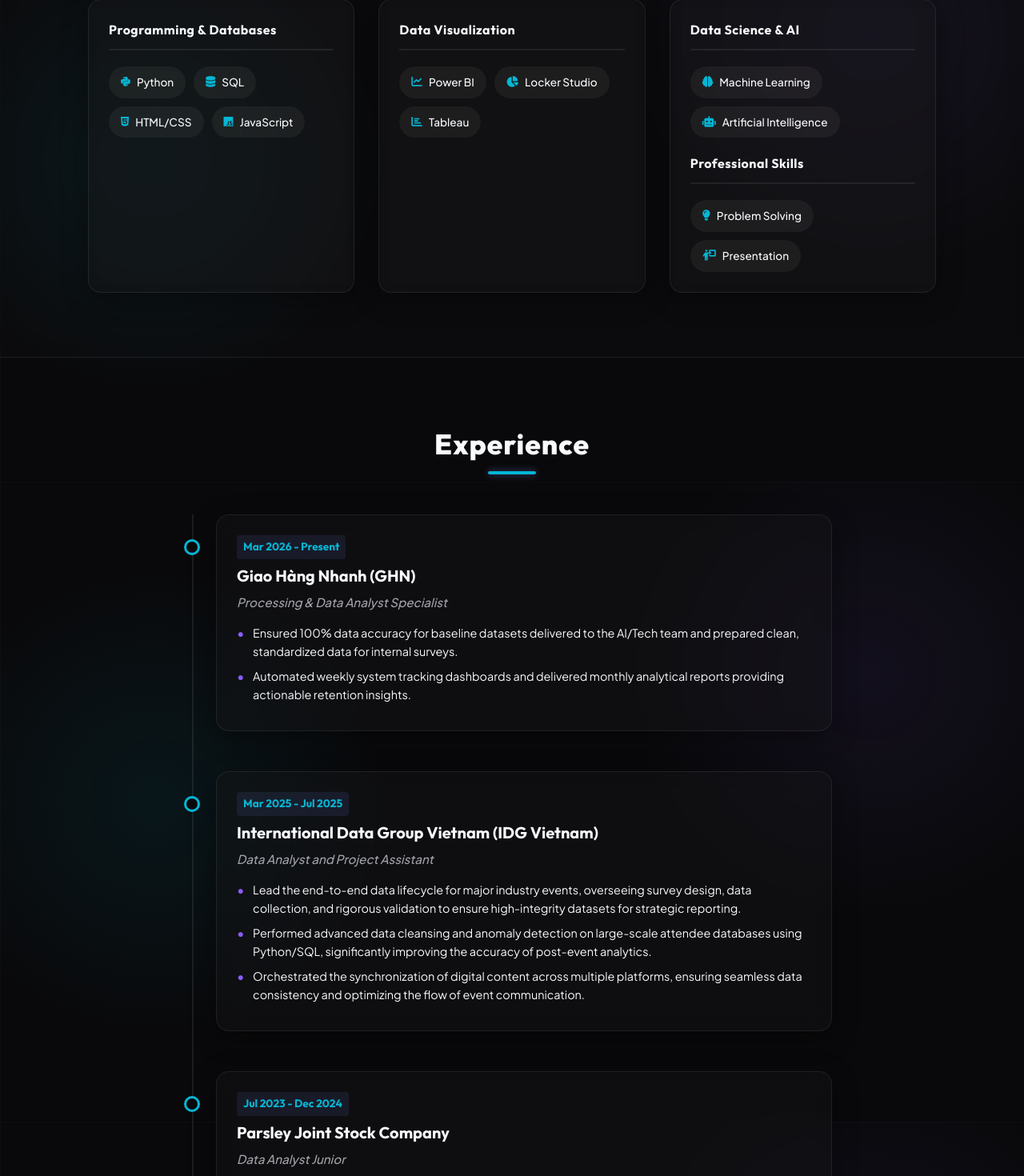
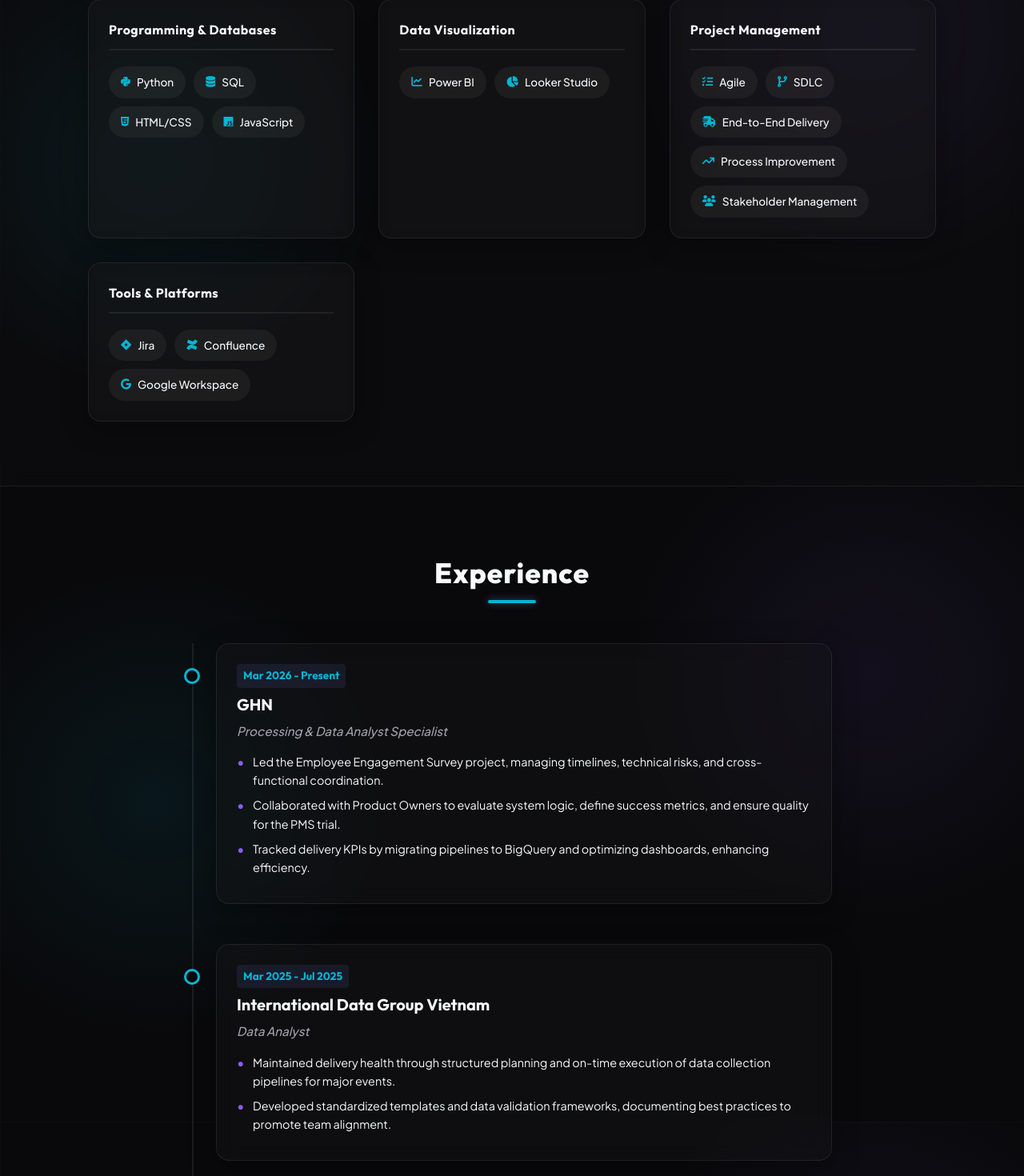
Before and after one commit to CterLQP/LQP-Portfolio-Web, a Next.js app: page / in a window 1280 px wide. Shown: the part 998-2468 px from the top of the page at 80% size. Built offline with nearby package versions, Linux system fonts and the light colour scheme.

Commit message:
Update Experience and Skills based on CV

```diff
--- a/src/app/page.js
+++ b/src/app/page.js
@@ -259,20 +259,25 @@
               <h3 className="skill-cat-title">{t.skills_cat2}</h3>
               <div className="skill-list">
                 <div className="skill-item"><i className="fa-solid fa-chart-line"></i> <span>{t.skill_power_bi}</span></div>
-                <div className="skill-item"><i className="fa-solid fa-chart-pie"></i> <span>{t.skill_locker_studio}</span></div>
-                <div className="skill-item"><i className="fa-solid fa-chart-bar"></i> <span>{t.skill_tableau}</span></div>
+                <div className="skill-item"><i className="fa-solid fa-chart-pie"></i> <span>{t.skill_looker_studio}</span></div>
               </div>
             </div>
             <div className="skill-category reveal">
               <h3 className="skill-cat-title">{t.skills_cat3}</h3>
               <div className="skill-list">
-                <div className="skill-item"><i className="fa-solid fa-brain"></i> <span>{t.skill_ml}</span></div>
-                <div className="skill-item"><i className="fa-solid fa-robot"></i> <span>{t.skill_ai}</span></div>
+                <div className="skill-item"><i className="fa-solid fa-tasks"></i> <span>{t.skill_agile}</span></div>
+                <div className="skill-item"><i className="fa-solid fa-code-branch"></i> <span>{t.skill_sdlc}</span></div>
+                <div className="skill-item"><i className="fa-solid fa-truck-fast"></i> <span>{t.skill_end_to_end}</span></div>
+                <div className="skill-item"><i className="fa-solid fa-arrow-trend-up"></i> <span>{t.skill_process_imp}</span></div>
+                <div className="skill-item"><i className="fa-solid fa-users"></i> <span>{t.skill_stakeholder}</span></div>
               </div>
-              <h3 className="skill-cat-title" style={{ marginTop: '20px' }}>{t.skills_cat4}</h3>
+            </div>
+            <div className="skill-category reveal">
+              <h3 className="skill-cat-title">{t.skills_cat4}</h3>
               <div className="skill-list">
-                 <div className="skill-item"><i className="fa-solid fa-lightbulb"></i> <span>{t.skill_problem_solving}</span></div>
-                 <div className="skill-item"><i className="fa-solid fa-person-chalkboard"></i> <span>{t.skill_presentation}</span></div>
+                <div className="skill-item"><i className="fa-brands fa-jira"></i> <span>{t.skill_jira}</span></div>
+                <div className="skill-item"><i className="fa-brands fa-confluence"></i> <span>{t.skill_confluence}</span></div>
+                <div className="skill-item"><i className="fa-brands fa-google"></i> <span>{t.skill_google_ws}</span></div>
               </div>
             </div>
           </div>
@@ -293,6 +298,7 @@
               <ul className="timeline-desc">
                 <li>{t.exp_ghn_desc1}</li>
                 <li>{t.exp_ghn_desc2}</li>
+                {t.exp_ghn_desc3 && <li>{t.exp_ghn_desc3}</li>}
               </ul>
             </div>
             <div className="timeline-item reveal" style={{ transitionDelay: "0.2s" }}>
@@ -302,7 +308,7 @@
               <ul className="timeline-desc">
                 <li>{t.exp3_desc1}</li>
                 <li>{t.exp3_desc2}</li>
-                <li>{t.exp3_desc3}</li>
+                {t.exp3_desc3 && <li>{t.exp3_desc3}</li>}
               </ul>
             </div>
             <div className="timeline-item reveal" style={{ transitionDelay: "0.3s" }}>
@@ -311,8 +317,8 @@
               <p className="timeline-pos">{t.exp2_position}</p>
               <ul className="timeline-desc">
                 <li>{t.exp2_desc1}</li>
-                <li>{t.exp2_desc2}</li>
-                <li>{t.exp2_desc3}</li>
+                {t.exp2_desc2 && <li>{t.exp2_desc2}</li>}
+                {t.exp2_desc3 && <li>{t.exp2_desc3}</li>}
               </ul>
             </div>
             <div className="timeline-item reveal" style={{ transitionDelay: "0.4s" }}>
@@ -321,7 +327,8 @@
               <p className="timeline-pos">{t.exp1_position}</p>
               <ul className="timeline-desc">
                 <li>{t.exp1_desc1}</li>
-                <li>{t.exp1_desc2}</li>
+                {t.exp1_desc2 && <li>{t.exp1_desc2}</li>}
+                {t.exp1_desc3 && <li>{t.exp1_desc3}</li>}
               </ul>
             </div>
           </div>
--- a/src/data/translations.js
+++ b/src/data/translations.js
@@ -16,20 +16,22 @@
       tab_projects: "Projects",
       skills_cat1: "Programming & Databases",
       skills_cat2: "Data Visualization",
-      skills_cat3: "Data Science & AI",
-      skills_cat4: "Professional Skills",
+      skills_cat3: "Project Management",
+      skills_cat4: "Tools & Platforms",
       skill_python: "Python",
       skill_sql: "SQL",
       skill_html_css: "HTML/CSS",
       skill_js: "JavaScript",
       skill_power_bi: "Power BI",
-      skill_locker_studio: "Locker Studio",
-      skill_tableau: "Tableau",
-      skill_ml: "Machine Learning",
-      skill_ai: "Artificial Intelligence",
-      skill_problem_solving: "Problem Solving",
-      skill_presentation: "Presentation",
-      skill_workflow: "Workflow Design",
+      skill_looker_studio: "Looker Studio",
+      skill_agile: "Agile",
+      skill_sdlc: "SDLC",
+      skill_end_to_end: "End-to-End Delivery",
+      skill_process_imp: "Process Improvement",
+      skill_stakeholder: "Stakeholder Management",
+      skill_jira: "Jira",
+      skill_confluence: "Confluence",
+      skill_google_ws: "Google Workspace",
       projects_header: "Featured Projects",
       project1_title: "AI Model Rita",
       project_learn_more: "Learn More",
@@ -39,10 +41,11 @@
       popup_back_btn: "Back",
 
       exp_ghn_date: "Mar 2026 - Present",
-      exp_ghn_company: "Giao Hàng Nhanh (GHN)",
+      exp_ghn_company: "GHN",
       exp_ghn_position: "Processing & Data Analyst Specialist",
-      exp_ghn_desc1: "Ensured 100% data accuracy for baseline datasets delivered to the AI/Tech team and prepared clean, standardized data for internal surveys.",
-      exp_ghn_desc2: "Automated weekly system tracking dashboards and delivered monthly analytical reports providing actionable retention insights.",
+      exp_ghn_desc1: "Led the Employee Engagement Survey project, managing timelines, technical risks, and cross-functional coordination.",
+      exp_ghn_desc2: "Collaborated with Product Owners to evaluate system logic, define success metrics, and ensure quality for the PMS trial.",
+      exp_ghn_desc3: "Tracked delivery KPIs by migrating pipelines to BigQuery and optimizing dashboards, enhancing efficiency.",
 
       project_ghn_title: "[Python] HR & Ops Analytics Dashboard",
       tag_ibcs: "IBCS",
@@ -74,21 +77,22 @@
       tag_tkinter: "Tkinter",
       exp1_date: "Dec 2021 - Feb 2025",
       exp1_company: "Men Stay Simplicity",
-      exp1_position: "Customer Service Part-time",
-      exp1_desc1: "Conducted rigorous reconciliation of sales data across multiple e-commerce platforms (Shopee, Lazada, TikTok Shop) to ensure real-time inventory accuracy and prevent stockouts.",
-      exp1_desc2: "Proactively identified and resolved data discrepancies in tracking systems, collaborating with logistics partners to maintain operational efficiency and customer satisfaction.",
+      exp1_position: "(Part-time) E-commerce Operations",
+      exp1_desc1: "Tracked operational metrics across e-commerce platforms and proactively resolved customer/logistics issues with a high ownership mindset.",
+      exp1_desc2: "",
+      exp1_desc3: "",
       exp2_date: "Jul 2023 - Dec 2024",
-      exp2_company: "Parsley Joint Stock Company",
-      exp2_position: "Data Analyst Junior",
-      exp2_desc1: "Spearheaded the standardization of raw data from disparate sources (Sales, HR, Finance) by establishing cross-departmental data governance protocols, resulting in streamlined and consistent reporting.",
-      exp2_desc2: "Designed and deployed automated ETL pipelines using Python scripts, reducing manual reporting time by 40% and enabling real-time revenue forecasting and customer reach analysis.",
-      exp2_desc3: "Architected and optimized complex data models for Power BI and Looker Studio dashboards, enhancing query performance and providing stakeholders with actionable insights into business health.",
+      exp2_company: "Men Stay Simplicity",
+      exp2_position: "Data Analyst",
+      exp2_desc1: "Managed process improvements by automating ETL workflows, reducing manual efforts and operational blockers.",
+      exp2_desc2: "Built project dashboards (PowerBI/Looker Studio) to track KPIs and facilitated meetings to align cross-departmental data definitions.",
+      exp2_desc3: "",
       exp3_date: "Mar 2025 - Jul 2025",
-      exp3_company: "International Data Group Vietnam (IDG Vietnam)",
-      exp3_position: "Data Analyst and Project Assistant",
-      exp3_desc1: "Lead the end-to-end data lifecycle for major industry events, overseeing survey design, data collection, and rigorous validation to ensure high-integrity datasets for strategic reporting.",
-      exp3_desc2: "Performed advanced data cleansing and anomaly detection on large-scale attendee databases using Python/SQL, significantly improving the accuracy of post-event analytics.",
-      exp3_desc3: "Orchestrated the synchronization of digital content across multiple platforms, ensuring seamless data consistency and optimizing the flow of event communication.",
+      exp3_company: "International Data Group Vietnam",
+      exp3_position: "Data Analyst",
+      exp3_desc1: "Maintained delivery health through structured planning and on-time execution of data collection pipelines for major events.",
+      exp3_desc2: "Developed standardized templates and data validation frameworks, documenting best practices to promote team alignment.",
+      exp3_desc3: "",
       edu_school: "Hoa Sen University",
       edu_time: "2021 - 2025",
       edu_degree: "Management Information Systems",
@@ -153,20 +157,22 @@
       tab_projects: "Dự án",
       skills_cat1: "Lập trình & Cơ sở dữ liệu",
       skills_cat2: "Trực quan hóa Dữ liệu",
-      skills_cat3: "Khoa học Dữ liệu & AI",
-      skills_cat4: "Kỹ năng chuyên môn",
+      skills_cat3: "Quản lý Dự án",
+      skills_cat4: "Công cụ & Nền tảng",
       skill_python: "Python",
       skill_sql: "SQL",
       skill_html_css: "HTML/CSS",
       skill_js: "JavaScript",
       skill_power_bi: "Power BI",
-      skill_locker_studio: "Locker Studio",
-      skill_tableau: "Tableau",
-      skill_ml: "Học máy",
-      skill_ai: "Trí tuệ nhân tạo",
-      skill_problem_solving: "Giải quyết vấn đề",
-      skill_presentation: "Thuyết trình",
-      skill_workflow: "Thiết kế Luồng công việc",
+      skill_looker_studio: "Looker Studio",
+      skill_agile: "Agile",
+      skill_sdlc: "SDLC",
+      skill_end_to_end: "Triển khai End-to-End",
+      skill_process_imp: "Cải tiến Quy trình",
+      skill_stakeholder: "Quản lý Các bên liên quan",
+      skill_jira: "Jira",
+      skill_confluence: "Confluence",
+      skill_google_ws: "Google Workspace",
       projects_header: "Dự án nổi bật",
       project1_title: "Mô hình AI Rita",
       project_learn_more: "Tìm hiểu thêm",
@@ -176,10 +182,11 @@
       popup_back_btn: "Trở lại",
 
       exp_ghn_date: "Tháng 3 2026 - Hiện tại",
-      exp_ghn_company: "Giao Hàng Nhanh (GHN)",
+      exp_ghn_company: "GHN",
       exp_ghn_position: "Chuyên viên Phân tích Quy trình và Dữ liệu",
-      exp_ghn_desc1: "Đảm bảo độ chính xác 100% cho các tập dữ liệu cơ sở giao cho nhóm AI/Tech và chuẩn bị dữ liệu sạch, chuẩn hóa cho các cuộc khảo sát nội bộ.",
-      exp_ghn_desc2: "Tự động hóa các bảng điều khiển theo dõi hệ thống hàng tuần và phân phối các báo cáo phân tích hàng tháng cung cấp thông tin chi tiết về khả năng giữ chân nhân viên.",
+      exp_ghn_desc1: "Dẫn dắt dự án Khảo sát mức độ Gắn kết của Nhân viên, quản lý tiến độ, rủi ro kỹ thuật và phối hợp liên phòng ban.",
+      exp_ghn_desc2: "Hợp tác với các Product Owner để đánh giá logic hệ thống, xác định tiêu chí thành công và đảm bảo chất lượng cho bản thử nghiệm Hệ thống Quản lý Hiệu suất (PMS).",
+      exp_ghn_desc3: "Theo dõi các KPI giao hàng bằng cách chuyển đổi luồng dữ liệu sang BigQuery và tối ưu hóa dashboard, loại bỏ các trở ngại vận hành và nâng cao hiệu quả.",
 
       project_ghn_title: "[Python] Bảng điều khiển Phân tích Nhân sự & Vận hành",
       tag_ibcs: "IBCS",
@@ -211,21 +218,22 @@
       tag_tkinter: "Tkinter",
       exp1_date: "Tháng 12 2021 - Tháng 2 2025",
       exp1_company: "Men Stay Simplicity",
-      exp1_position: "Nhân viên Dịch vụ khách hàng (Bán thời gian)",
-      exp1_desc1: "Thực hiện đối soát chặt chẽ dữ liệu bán hàng trên các sàn thương mại điện tử (Shopee, Lazada, TikTok Shop) để đảm bảo độ chính xác tồn kho theo thời gian thực và ngăn chặn tình trạng hết hàng.",
-      exp1_desc2: "Chủ động xác định và giải quyết các sai lệch dữ liệu trong hệ thống theo dõi vận đơn, phối hợp với đối tác vận chuyển để duy trì hiệu quả vận hành và sự hài lòng của khách hàng.",
+      exp1_position: "(Bán thời gian) Vận hành Thương mại điện tử",
+      exp1_desc1: "Theo dõi các chỉ số vận hành trên các nền tảng thương mại điện tử và chủ động giải quyết các vấn đề về khách hàng/logistics với tinh thần làm chủ cao.",
+      exp1_desc2: "",
+      exp1_desc3: "",
       exp2_date: "Tháng 7 2023 - Tháng 12 2024",
-      exp2_company: "Công ty Cổ phần Parsley",
-      exp2_position: "Nhân viên Phân tích Dữ liệu",
-      exp2_desc1: "Tiên phong chuẩn hóa dữ liệu thô từ các nguồn phân tán (Bán hàng, Nhân sự, Tài chính) bằng cách thiết lập các giao thức quản trị dữ liệu liên phòng ban, giúp báo cáo thống nhất và tinh gọn.",
-      exp2_desc2: "Thiết kế và triển khai các luồng ETL tự động sử dụng Python, giảm 40% thời gian báo cáo thủ công và cho phép dự báo doanh thu và phân tích khách hàng theo thời gian thực.",
-      exp2_desc3: "Kiến trúc và tối ưu hóa các mô hình dữ liệu phức tạp cho bảng điều khiển Power BI và Looker Studio, nâng cao hiệu suất truy vấn và cung cấp cho các bên liên quan cái nhìn sâu sắc về sức khỏe doanh nghiệp.",
+      exp2_company: "Men Stay Simplicity",
+      exp2_position: "Chuyên viên Phân tích Dữ liệu",
+      exp2_desc1: "Quản lý cải tiến quy trình bằng cách tự động hóa các luồng công việc ETL, giảm bớt nỗ lực thủ công và các trở ngại vận hành.",
+      exp2_desc2: "Xây dựng các bảng điều khiển dự án (PowerBI/Looker Studio) để theo dõi KPI và điều phối các cuộc họp để thống nhất định nghĩa dữ liệu liên phòng ban.",
+      exp2_desc3: "",
       exp3_date: "Tháng 3 2025 - Tháng 7 2025",
-      exp3_company: "International Data Group Vietnam (IDG Vietnam)",
-      exp3_position: "Nhà phân tích dữ liệu và Trợ lý dự án",
-      exp3_desc1: "Chủ trì toàn bộ vòng đời dữ liệu cho các sự kiện lớn của ngành, giám sát thiết kế khảo sát, thu thập và xác thực dữ liệu nghiêm ngặt để đảm bảo tính toàn vẹn cho báo cáo chiến lược.",
-      exp3_desc2: "Thực hiện làm sạch dữ liệu nâng cao và phát hiện bất thường trên cơ sở dữ liệu người tham dự quy mô lớn bằng Python/SQL, cải thiện đáng kể độ chính xác của phân tích sau sự kiện.",
-      exp3_desc3: "Điều phối việc đồng bộ hóa nội dung số trên nhiều nền tảng, đảm bảo tính nhất quán của dữ liệu và tối ưu hóa luồng thông tin sự kiện.",
+      exp3_company: "International Data Group Vietnam",
+      exp3_position: "Chuyên viên Phân tích Dữ liệu",
+      exp3_desc1: "Duy trì trạng thái giao hàng thông qua việc lập kế hoạch có cấu trúc và thực thi đúng hạn các luồng thu thập dữ liệu cho các sự kiện lớn.",
+      exp3_desc2: "Phát triển các mẫu chuẩn hóa và khung kiểm tra dữ liệu, ghi chép lại các phương pháp tối ưu để thúc đẩy sự thống nhất trong đội nhóm.",
+      exp3_desc3: "",
       edu_school: "Đại học Hoa Sen",
       edu_time: "2021 - 2025",
       edu_degree: "Hệ thống Thông tin Quản lý",
@@ -286,29 +294,27 @@
   I started my career early during my sophomore year (2nd year of university). By balancing flexible work schedules with academic studies and applying classroom knowledge directly to real-world projects at Parsley and IDG, I effectively accumulated nearly 2 years of professional experience before graduation.
 
 Experience:
-1. Giao Hàng Nhanh (GHN) - Processing & Data Analyst Specialist (Mar 2026 - Present)
-   - Ensured 100% data accuracy for baseline datasets delivered to the AI/Tech team and prepared clean, standardized data for internal surveys.
-   - Automated weekly system tracking dashboards and delivered monthly analytical reports providing actionable retention insights.
+1. GHN - Processing & Data Analyst Specialist (Mar 2026 - Present)
+   - Led the Employee Engagement Survey project, managed timelines and technical risks.
+   - Collaborated with Product Owners to evaluate system logic and ensure quality for the PMS trial.
+   - Tracked delivery KPIs by migrating pipelines to BigQuery and optimizing dashboards.
 
-2. International Data Group Vietnam (IDG Vietnam) - Data Analyst and Project Assistant (Mar 2025 - Jul 2025)
-   - Managed end-to-end data collection for major events.
-   - Executed data cleansing and validation on large attendee datasets.
-   - Synchronized digital content across platforms.
+2. International Data Group Vietnam - Data Analyst (Mar 2025 - Jul 2025)
+   - Maintained delivery health through structured planning of data collection pipelines.
+   - Developed standardized templates and data validation frameworks.
 
-3. Parsley Joint Stock Company - Data Analyst Junior (Jul 2023 - Dec 2024)
-   - Standardized multi-source raw data.
-   - Automated ETL workflows using Python.
-   - Optimized data models for Power BI and Looker Studio dashboards.
+3. Men Stay Simplicity - Data Analyst (Jul 2023 - Dec 2024)
+   - Managed process improvements by automating ETL workflows.
+   - Built project dashboards (PowerBI/Looker Studio) to track KPIs.
 
-4. Men Stay Simplicity - Customer Service Part-time (Dec 2021 - Feb 2025)
-   - Reconciled sales data across e-commerce platforms (Shopee, Lazada, TikTok Shop).
-   - Resolved data discrepancies.
+4. Men Stay Simplicity - (Part-time) E-commerce Operations (Dec 2021 - Feb 2025)
+   - Tracked operational metrics across e-commerce platforms and resolved customer/logistics issues.
 
 Skills:
-- Programming: Python, SQL, JavaScript, HTML/CSS.
-- Visualization: Power BI, Tableau, Locker Studio, Streamlit.
-- Data Science: Machine Learning (Random Forest), Artificial Intelligence.
-- Standard: IBCS (International Business Communication Standards).
+- Programming & Databases: Python, SQL, HTML/CSS, JavaScript.
+- Data Visualization: Power BI, Looker Studio.
+- Project Management: Agile, SDLC, End-to-End Delivery, Process Improvement, Stakeholder Management.
+- Tools & Platforms: Jira, Confluence, Google Workspace.
 
 Education:
 - Hoa Sen University (2021 - 2025): Management Information Systems.
```
